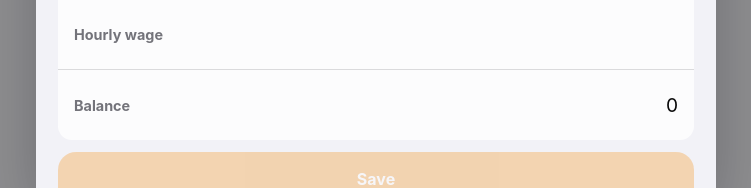
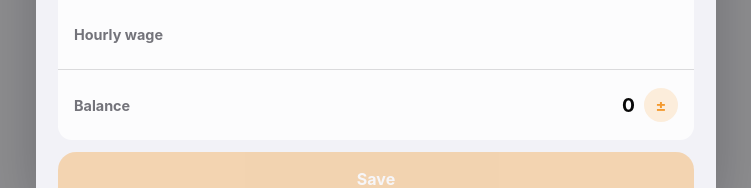
Before and after one commit to jweisman/wagecalc, a Next.js app: page / in a window 1280 px wide. Both pictures are taken after typing "Sample" into the empty fields and a click on the button "Add employee". Shown: the part 566-754 px from the top of the page, without its empty margins (264-1015 px from the left). Built offline with nearby package versions, Linux system fonts and the light colour scheme.

Commit message:
Add +- indicator on balance

```diff
--- a/app/globals.css
+++ b/app/globals.css
@@ -41,6 +41,7 @@ h1 { margin: 0; font-size: clamp(2rem, 8vw, 3.25rem); letter-spacing: -.045em; l
 .rate-input-wrap { display: flex; align-items: center; gap: 5px; color: var(--secondary); font-size: 1.55rem; }
 .rate-input-wrap input, .balance-input-wrap input { width: 150px; border: 0; outline: 0; padding: 6px 0; color: var(--text); background: transparent; text-align: right; font-size: 2.25rem; font-weight: 400; font-variant-numeric: tabular-nums; }
 .balance-input-wrap { display: flex; align-items: center; gap: 5px; color: var(--secondary); font-size: 1.3rem; }
+.balance-sign-button { flex: 0 0 auto; width: 34px; height: 34px; border: 0; border-radius: 50%; display: grid; place-items: center; color: var(--accent); background: var(--accent-soft); font-size: 1rem; font-weight: 750; }
 .time-row > div:first-child { display: grid; gap: 5px; }
 .time-display { font-size: clamp(2.2rem, 11vw, 4.3rem); font-weight: 280; letter-spacing: -.045em; line-height: 1; font-variant-numeric: tabular-nums; }
 .time-display.empty { color: var(--secondary); opacity: .55; }
@@ -68,6 +69,8 @@ h2 { margin: 0; font-size: 2rem; letter-spacing: -.035em; }
 .editor-field:nth-of-type(3) { border-bottom: 0; border-radius: 0 0 14px 14px; }
 .editor-field span { color: var(--secondary); font-size: .9rem; font-weight: 650; }
 .editor-field input { min-width: 0; border: 0; outline: 0; padding: 8px 0; color: var(--text); background: transparent; text-align: right; font-size: 1.2rem; }
+.editor-balance-input { min-width: 0; display: flex; align-items: center; justify-content: flex-end; gap: 9px; }
+.editor-balance-input input { width: 100%; }
 .delete-button { width: 100%; min-height: 50px; margin-top: 12px; border: 0; color: var(--danger); background: transparent; font-weight: 700; }
 .sr-only { position: absolute; width: 1px; height: 1px; padding: 0; margin: -1px; overflow: hidden; clip: rect(0,0,0,0); white-space: nowrap; border: 0; }
 button:focus-visible, input:focus-visible, select:focus-visible, .select-time:focus-within { outline: 3px solid var(--accent); outline-offset: 3px; }
--- a/app/wage-calculator.tsx
+++ b/app/wage-calculator.tsx
@@ -1,6 +1,6 @@
 "use client";
 
-import { useEffect, useMemo, useState } from "react";
+import { useEffect, useMemo, useRef, useState } from "react";
 import { calculateWage, durationMinutes, snapDateToInterval, timeOptions } from "@/lib/calculator";
 
 type Theme = "device" | "light" | "dark";
@@ -101,8 +101,11 @@ export default function WageCalculator() {
   });
   const is12Hour = state.timeFormat === "12" || (state.timeFormat === "device" && ready && usesTwelveHourClock());
   const durationText = minutes !== null ? `${Math.floor(minutes / 60)} hr ${minutes % 60} min` : "Set a start and end time";
+  const balanceOperation = balance < 0
+    ? `− ${money.format(Math.abs(balance))}`
+    : `+ ${money.format(balance)}`;
   const wageDetails = selectedEmployee && wage !== null && total !== null
-    ? `${durationText} · ${money.format(wage)} + ${money.format(balance)} = ${money.format(total)}`
+    ? `${durationText} · ${money.format(wage)} ${balanceOperation} = ${money.format(total)}`
     : durationText;
 
   function update<K extends keyof StoredState>(key: K, value: StoredState[K]) {
@@ -198,7 +201,7 @@ export default function WageCalculator() {
         )}
 
         {selectedEmployee && (
-          <label className="balance-row">
+          <div className="balance-row">
             <span>Balance</span>
             <span className="balance-input-wrap">
               <span>{money.formatToParts(0).find((part) => part.type === "currency")?.value}</span>
@@ -209,7 +212,7 @@ export default function WageCalculator() {
                 ariaLabel={`Balance for ${selectedEmployee.name} in ${currency}`}
               />
             </span>
-          </label>
+          </div>
         )}
 
         <TimeRow label="Start time" value={state.start} displayValue={displayTime(state.start)} options={options} onChange={(value) => update("start", value)} onNow={() => setNow("start")} />
@@ -282,12 +285,20 @@ function BalanceInput({ value, decimals, onChange, ariaLabel }: {
 }) {
   const [draft, setDraft] = useState(value);
   const [editing, setEditing] = useState(false);
+  const inputRef = useRef<HTMLInputElement>(null);
+  const keepDraftOnFocus = useRef(false);
   const rounded = roundAmount(Number(value) || 0, decimals).toFixed(decimals);
 
   return (
+    <>
       <input
+        ref={inputRef}
         value={editing ? draft : rounded}
-      onFocus={() => { setDraft(value); setEditing(true); }}
+        onFocus={() => {
+          if (keepDraftOnFocus.current) keepDraftOnFocus.current = false;
+          else setDraft(value);
+          setEditing(true);
+        }}
         onChange={(event) => setDraft(event.target.value.replace(/[^\d.-]/g, ""))}
         onBlur={() => {
           onChange(String(roundAmount(Number(draft) || 0, decimals)));
@@ -296,6 +307,30 @@ function BalanceInput({ value, decimals, onChange, ariaLabel }: {
         inputMode="decimal"
         aria-label={ariaLabel}
       />
+      <button
+        type="button"
+        className="balance-sign-button"
+        aria-label={(editing ? draft : value).startsWith("-") ? "Make balance positive" : "Make balance negative"}
+        title={(editing ? draft : value).startsWith("-") ? "Make positive" : "Make negative"}
+        onPointerDown={(event) => event.preventDefault()}
+        onClick={() => {
+          const current = editing ? draft : value;
+          const next = current.startsWith("-") ? current.slice(1) : Number(current) === 0 ? "-" : `-${current}`;
+          setDraft(next);
+          if (editing) return;
+          if (Number(value) === 0) {
+            keepDraftOnFocus.current = true;
+            setDraft("-");
+            setEditing(true);
+            inputRef.current?.focus();
+            return;
+          }
+          onChange(String(roundAmount(Number(next) || 0, decimals)));
+        }}
+      >
+        ±
+      </button>
+    </>
   );
 }
 
@@ -321,7 +356,22 @@ function EmployeeSheet({ employee, decimals, onClose, onSave, onDelete }: {
         </div>
         <label className="editor-field"><span>Name</span><input autoFocus value={name} onChange={(event) => setName(event.target.value)} /></label>
         <label className="editor-field"><span>Hourly wage</span><input inputMode="decimal" value={rate} onChange={(event) => setRate(event.target.value.replace(/[^\d.]/g, ""))} /></label>
-        <label className="editor-field"><span>Balance</span><input inputMode="decimal" value={balance} onChange={(event) => setBalance(event.target.value.replace(/[^\d.-]/g, ""))} /></label>
+        <div className="editor-field">
+          <span>Balance</span>
+          <span className="editor-balance-input">
+            <input aria-label="Balance" inputMode="decimal" value={balance} onChange={(event) => setBalance(event.target.value.replace(/[^\d.-]/g, ""))} />
+            <button
+              type="button"
+              className="balance-sign-button"
+              aria-label={balance.startsWith("-") ? "Make balance positive" : "Make balance negative"}
+              title={balance.startsWith("-") ? "Make positive" : "Make negative"}
+              onPointerDown={(event) => event.preventDefault()}
+              onClick={() => setBalance((current) => current.startsWith("-") ? current.slice(1) : Number(current) === 0 ? "-" : `-${current}`)}
+            >
+              ±
+            </button>
+          </span>
+        </div>
         <button className="primary-button" disabled={!canSave} onClick={() => onSave({ name: name.trim(), rate, balance: String(roundAmount(Number(balance) || 0, decimals)) })}>Save</button>
         {onDelete && <button className="delete-button" onClick={onDelete}>Delete employee</button>}
       </section>
```
Also changed, not shown: next-env.d.ts (deleted), 2 other files (tests, documents, lock files or other folders). Lines whose indentation alone changed are shown as unchanged.
